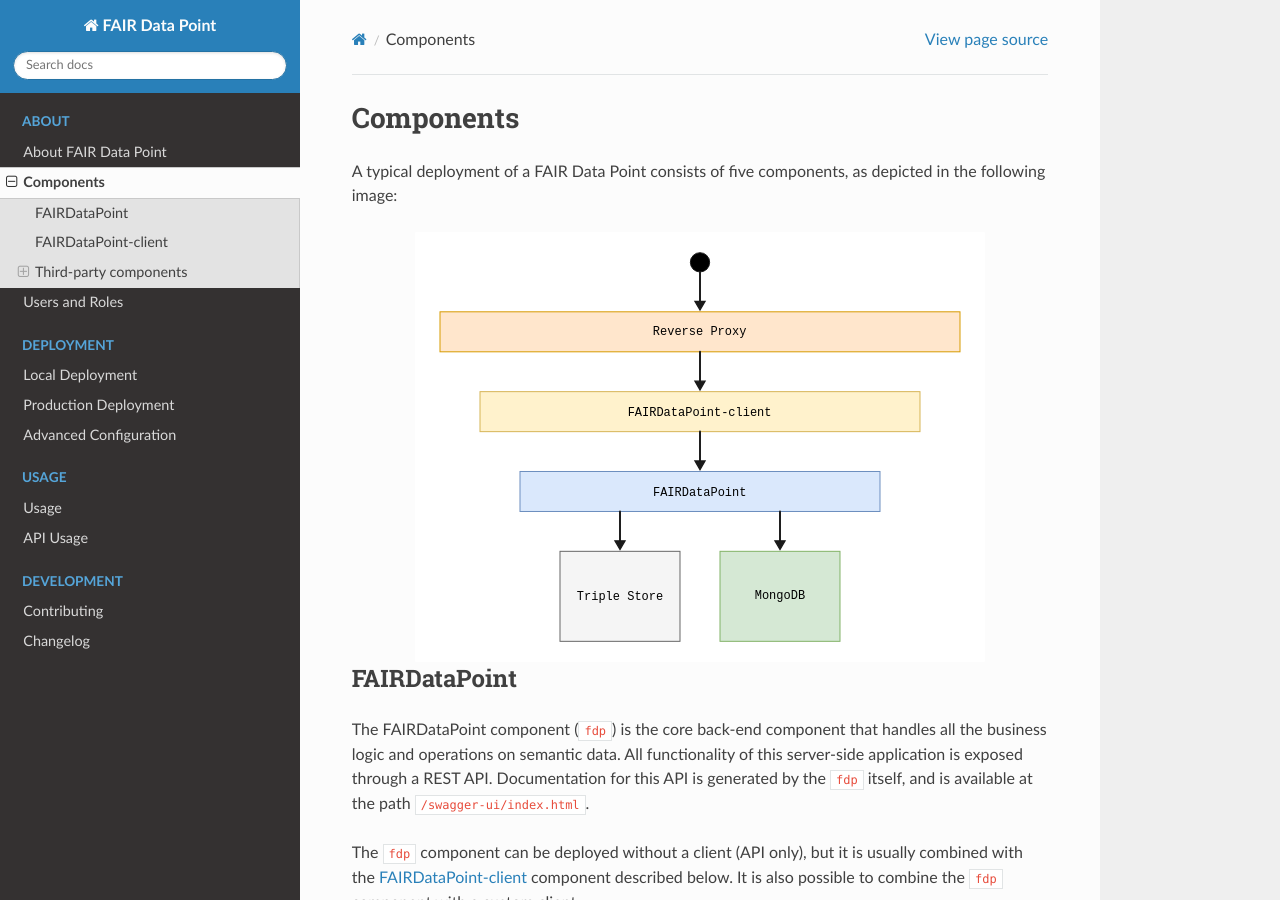
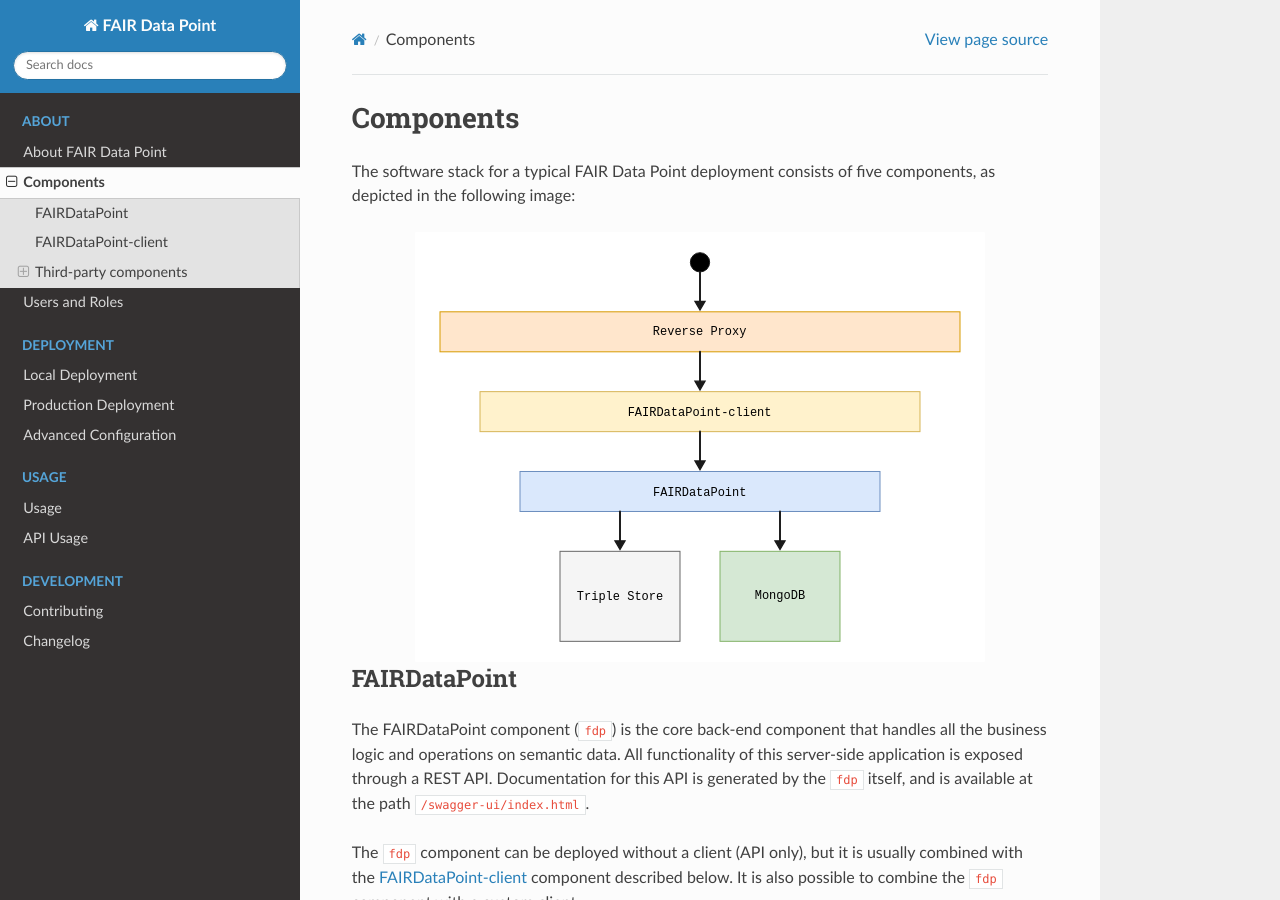
Before and after one commit to FAIRDataTeam/FAIRDataPoint-Docs, a Sphinx documentation site: the page built from docs/about/components.rst, in a window 1280 px wide and 900 px high. Built offline with Sphinx 7.4.7 and the Read the Docs theme 3.1.0, drawn with Linux system fonts in a browser that asks for light colours.

Commit message:
clarify components intro

```diff
--- a/docs/about/components.rst
+++ b/docs/about/components.rst
@@ -4,7 +4,7 @@
 Components
 **********
 
-A typical deployment of a FAIR Data Point consists of five components, as depicted in the following image:
+The software stack for a typical FAIR Data Point deployment consists of five components, as depicted in the following image:
 
 .. image:: structure-overview.svg
    :alt: Structure Overview
```
